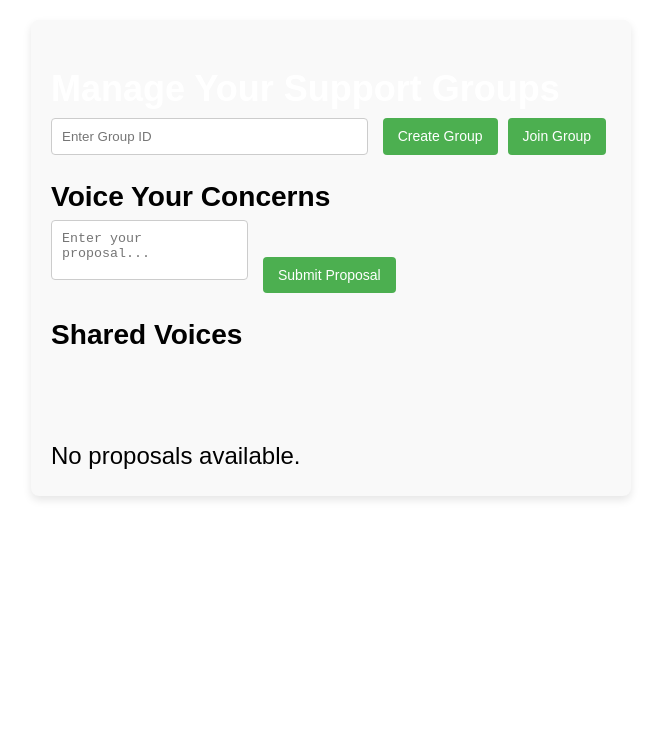
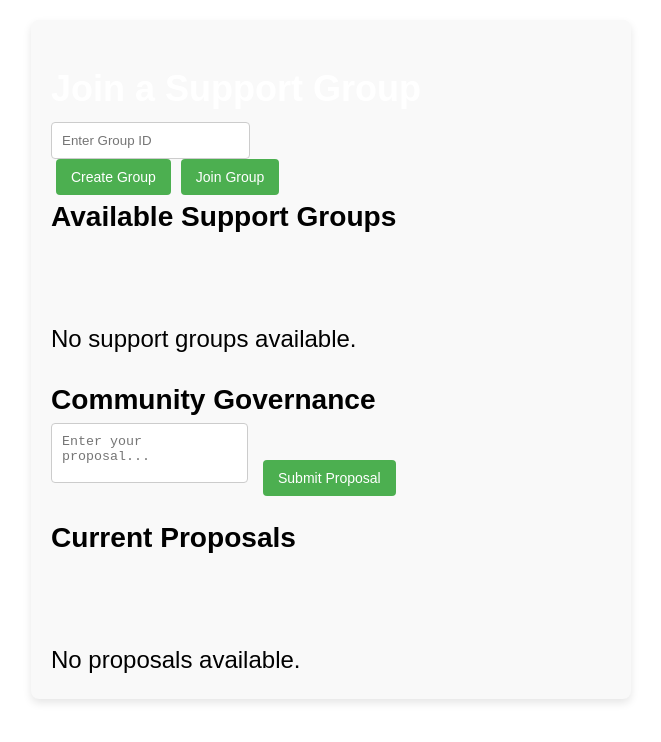
Before and after one commit to Cherrypick14/kintsugi, a React (Vite) app in the folder src/kintsugi_frontend/: page /groupmanager in a window 1280 px wide. Shown: the top 742 px of the page, without its empty margins (309-970 px from the left). Built offline with nearby package versions, Linux system fonts and the light colour scheme.

Commit message:
Readjust the design for the group layout

```diff
--- a/src/kintsugi_frontend/src/components/Groupmanager.jsx
+++ b/src/kintsugi_frontend/src/components/Groupmanager.jsx
@@ -6,25 +6,22 @@ const GroupManager = ({ createGroup, joinGroup, submitProposal, proposals, voteO
     const [groupId, setGroupId] = useState('');
     const [newProposal, setNewProposal] = useState('');
     const [feedback, setFeedback] = useState('');
+    const [groups, setGroups] = useState([]); // Store the list of support groups
 
     const handleCreateGroup = () => {
         if (groupId.trim()) {
             createGroup(groupId);
             setGroupId('');
             setFeedback('Group created successfully!');
+            // Optionally, refresh the group list here
         } else {
             setFeedback('Please enter a valid Group ID.');
         }
     };
 
-    const handleJoinGroup = () => {
-        if (groupId.trim()) {
-            joinGroup(groupId);
-            setGroupId('');
-            setFeedback('Joined group successfully!');
-        } else {
-            setFeedback('Please enter a valid Group ID.');
-        }
+    const handleJoinGroup = (group) => {
+        joinGroup(group);
+        setFeedback(`Joined group: ${group}`);
     };
 
     const handleSubmitProposal = () => {
@@ -39,8 +36,7 @@ const GroupManager = ({ createGroup, joinGroup, submitProposal, proposals, voteO
 
     return (
         <div className="group-manager">
-            <h2>Manage Your Support Groups</h2>
-            <div className="input-group">
+            <h2>Join a Support Group</h2>
             <input
                 type="text"
                 placeholder="Enter Group ID"
@@ -49,13 +45,27 @@ const GroupManager = ({ createGroup, joinGroup, submitProposal, proposals, voteO
             />
             <div className="button-group">
                 <button className="create-button" onClick={handleCreateGroup}>Create Group</button>
-                    <button className="join-button" onClick={handleJoinGroup}>Join Group</button>
-                </div>
+                <button className="join-button" onClick={() => handleJoinGroup(groupId)}>Join Group</button>
             </div>
             {feedback && <p className="feedback">{feedback}</p>}
 
+            <div className="groups-list">
+                <h3>Available Support Groups</h3>
+                {groups.length > 0 ? (
+                    groups.map((group, index) => (
+                        <div key={index} className="group-card">
+                            <h4>{group.name}</h4>
+                            <p>{group.description}</p>
+                            <button onClick={() => handleJoinGroup(group.id)}>Join</button>
+                        </div>
+                    ))
+                ) : (
+                    <p>No support groups available.</p>
+                )}
+            </div>
+
             <div className="proposal-section">
-                <h3>Voice Your Concerns</h3>
+                <h3>Community Governance</h3>
                 <textarea
                     placeholder="Enter your proposal..."
                     value={newProposal}
@@ -65,8 +75,7 @@ const GroupManager = ({ createGroup, joinGroup, submitProposal, proposals, voteO
             </div>
 
             <div className="proposals-list">
-                <h3>Shared Voices</h3>
-
+                <h3>Current Proposals</h3>
                 {proposals && proposals.length > 0 ? (
                  proposals.map((proposal, index) => (
                     <div key={index} className="proposal">
@@ -78,10 +87,9 @@ const GroupManager = ({ createGroup, joinGroup, submitProposal, proposals, voteO
                         </div>
                     </div>
                 ))
-) : (
+                ):(
                     <p>No proposals available.</p>
                 )}
-
 
             </div>
         </div>
```
Lines whose indentation alone changed are shown as unchanged.
